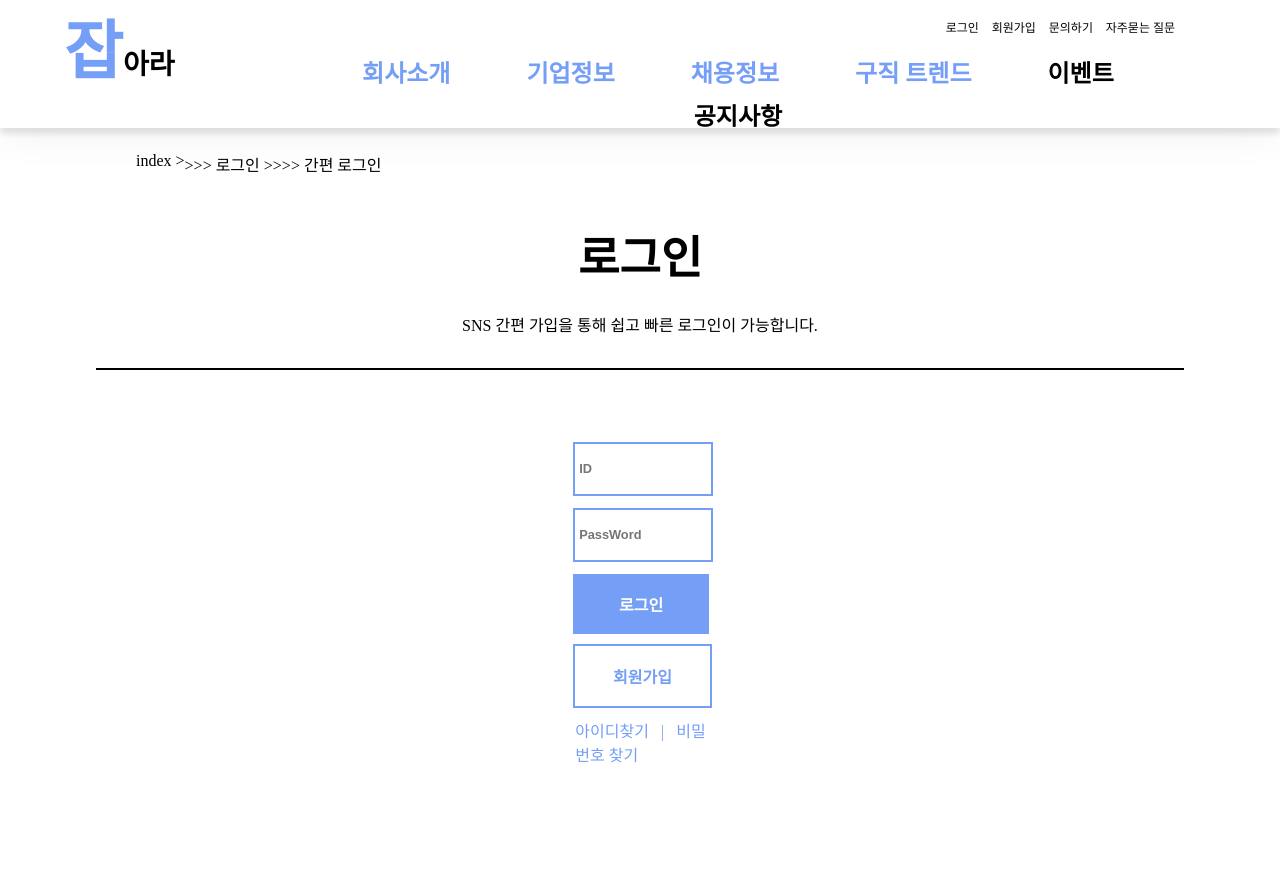
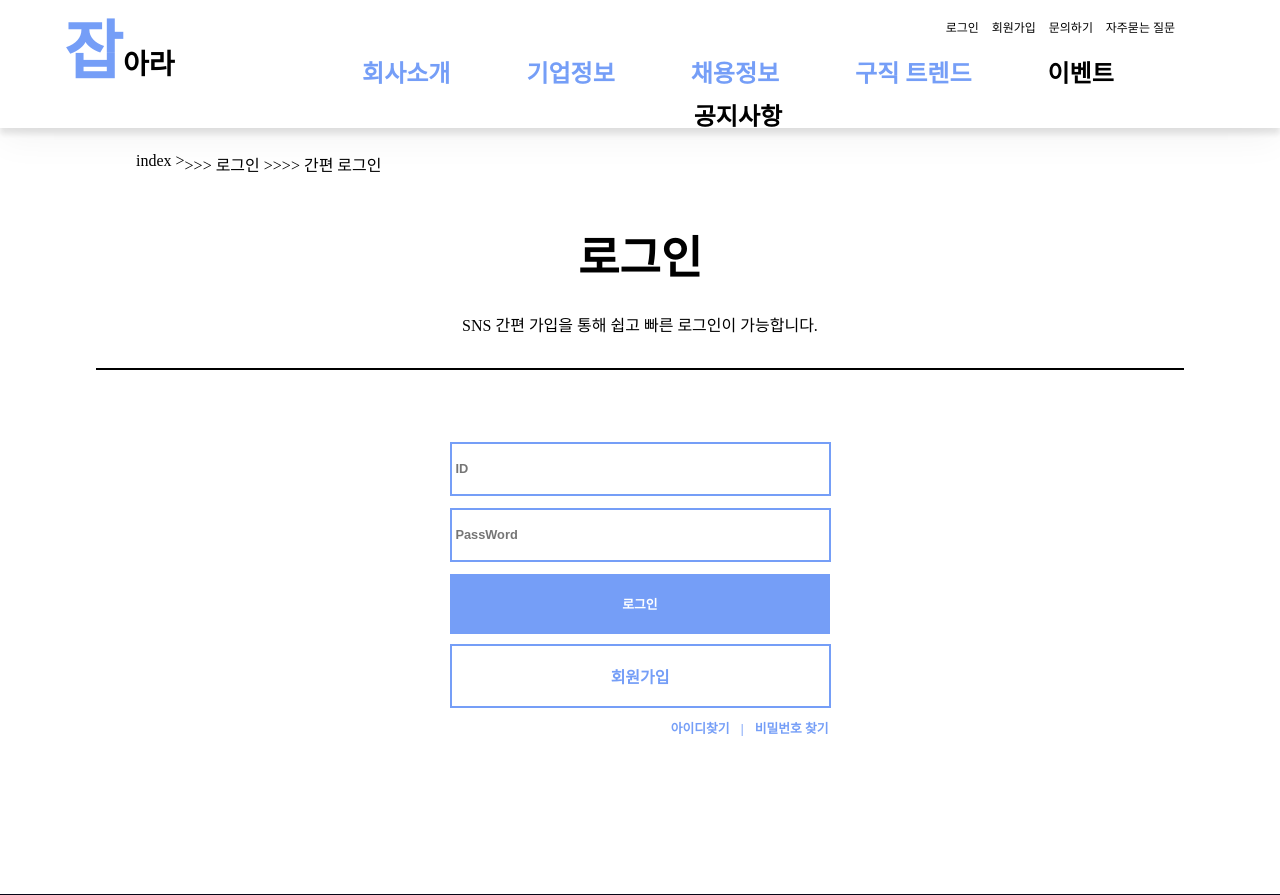
Before and after one commit to imyeong2022/team-project, a Flask app: page /login_form_get in a window 1280 px wide. Shown: the top 895 px of the page. Run offline with Flask 2, Linux system fonts and the light colour scheme; some libraries are stand-ins or nearby versions; some web fonts are replaced.

Commit message:
11/18, 15:20 // login css 수정

```diff
--- a/static/css/main-css.css
+++ b/static/css/main-css.css
@@ -679,10 +679,8 @@ footer {
 }
 
 .login-input {
-	width: 34%;
+	width: 97.5%;
 	height: 6vmin;
-	margin-left: 32.5%;
-	margin-right: 32.5%;
 	padding-left: 1%;
 	margin-bottom: 1.5vmin;
 	font-size: 1.6vmin;
@@ -692,31 +690,28 @@ footer {
 }
 
 .login-submit {
-	margin-left: 32.5%;
-	margin-right: 32.5%;
 	margin-bottom: 10px;
-	width: 35.6%;
+	width: 100%;
 	height: 60px;
 	font-weight: bold;
 	color: white;
 	background: #759ef7;
-	outline: none;
-	border: none;
-	font-size: 16px;
+	font-size: 1.6vmin;
 	border-style: solid;
-	border-width: 2px;
+	border-width: 0.3vmin;
 	border-color: #759ef7;
 }
 
 .login-join {
-	margin-left: 32.5%;
-	margin-right: 32.5%;
-	margin-bottom: 15px;
-	width: 35.3%;
+	margin-bottom: 10px;
+	width: 99%;
 	height: 60px;
+	font-weight: bold;
+	color: #759ef7;
 	background: white;
+	font-size: 1.6vmin;
 	border-style: solid;
-	border-width: 2px;
+	border-width: 0.3vmin;
 	border-color: #759ef7;
 }
 
```
